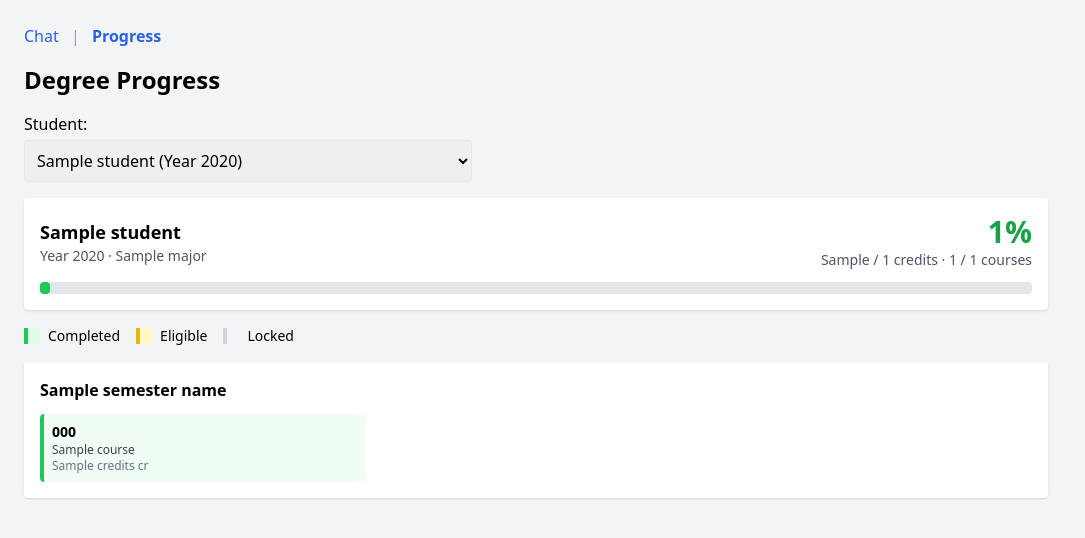
After one commit to Feras1972-KHT/IAAS, a FastAPI app: template backend/app/templates/progress.html in a window 1280 px wide. The commit adds this page. Shown: the top 538 px of the page, without its empty margins (0-1085 px from the left). Run offline with FastAPI, Linux system fonts and the light colour scheme; the template is opened without the code that fills it: most values are stand-ins (such as "Sample title", 1, 10 or a date in 2020); some libraries are stand-ins or nearby versions.

Commit message:
Add degree progress dashboard with eligibility visualization

```diff
--- a/backend/app/api/pages.py
+++ b/backend/app/api/pages.py
@@ -1,14 +1,105 @@
-# pages.py - serves the HTML pages for the chat UI
+# pages.py - serves the HTML pages for the chat UI and progress dashboard
 
-from fastapi import APIRouter, Request
+from fastapi import APIRouter, Depends, HTTPException, Request
 from fastapi.responses import HTMLResponse
 from fastapi.templating import Jinja2Templates
+from sqlalchemy.orm import Session
+
+from app.db.session import get_db
+from app.models import Course, Student
+from app.services.prereq import get_eligible_courses
 
 
 router = APIRouter()
 templates = Jinja2Templates(directory="app/templates")
 
 
+# friendly semester names
+SEMESTER_NAMES = {
+    1: "Freshman Fall",
+    2: "Freshman Spring",
+    3: "Sophomore Fall",
+    4: "Sophomore Spring",
+    5: "Junior Fall",
+    6: "Junior Spring",
+    7: "Senior Fall (+ Summer Internship)",
+    8: "Senior Spring",
+}
+
+
 @router.get("/", response_class=HTMLResponse)
 def chat_page(request: Request):
     return templates.TemplateResponse("chat.html", {"request": request})
+
+
+@router.get("/progress", response_class=HTMLResponse)
+def progress_page(request: Request, student_id: int = 1, db: Session = Depends(get_db)):
+    # find the student
+    student = db.query(Student).filter(Student.id == student_id).first()
+    if not student:
+        raise HTTPException(status_code=404, detail="Student not found")
+
+    all_students = db.query(Student).all()
+    courses = db.query(Course).all()
+
+    # compute eligible courses
+    completed_codes = []
+    for c in student.completed_courses:
+        completed_codes.append(c.code)
+
+    eligible = get_eligible_courses(student, courses)
+    eligible_codes = []
+    for c in eligible:
+        eligible_codes.append(c.code)
+
+    # group courses by semester with status
+    by_semester = {}
+    for course in courses:
+        sem = course.semester or 0
+        if sem not in by_semester:
+            by_semester[sem] = []
+
+        if course.code in completed_codes:
+            status = "completed"
+        elif course.code in eligible_codes:
+            status = "eligible"
+        else:
+            status = "locked"
+
+        by_semester[sem].append({
+            "code": course.code,
+            "name": course.name,
+            "credits": course.credits,
+            "status": status,
+        })
+
+    # sort semesters in order
+    sorted_semesters = sorted(by_semester.items())
+
+    # stats
+    total_credits = 0
+    for c in courses:
+        total_credits += c.credits
+
+    completed_credits = 0
+    for c in student.completed_courses:
+        completed_credits += c.credits
+
+    percentage = 0
+    if total_credits > 0:
+        percentage = round(completed_credits / total_credits * 100)
+
+    return templates.TemplateResponse("progress.html", {
+        "request": request,
+        "student": student,
+        "all_students": all_students,
+        "by_semester": sorted_semesters,
+        "semester_names": SEMESTER_NAMES,
+        "stats": {
+            "completed_count": len(completed_codes),
+            "total_count": len(courses),
+            "completed_credits": completed_credits,
+            "total_credits": total_credits,
+            "percentage": percentage,
+        },
+    })
--- /dev/null
+++ b/backend/app/templates/progress.html
@@ -0,0 +1,92 @@
+<!DOCTYPE html>
+<html>
+<head>
+    <title>IAAS - Degree Progress</title>
+    <script src="https://cdn.tailwindcss.com"></script>
+</head>
+<body class="bg-gray-100 p-6">
+
+    <!-- nav -->
+    <nav class="mb-4 max-w-5xl">
+        <a href="/" class="text-blue-600 hover:underline">Chat</a>
+        <span class="mx-2 text-gray-400">|</span>
+        <a href="/progress" class="text-blue-600 font-bold">Progress</a>
+    </nav>
+
+    <h1 class="text-2xl font-bold mb-4">Degree Progress</h1>
+
+    <!-- student picker -->
+    <div class="mb-4 max-w-md">
+        <label class="block mb-1">Student:</label>
+        <select onchange="window.location.href='/progress?student_id=' + this.value" class="border p-2 rounded w-full">
+            {% for s in all_students %}
+                <option value="{{ s.id }}" {% if s.id == student.id %}selected{% endif %}>
+                    {{ s.name }} (Year {{ s.year }})
+                </option>
+            {% endfor %}
+        </select>
+    </div>
+
+    <!-- summary card -->
+    <div class="bg-white rounded shadow p-4 mb-4 max-w-5xl">
+        <div class="flex justify-between items-center">
+            <div>
+                <h2 class="font-bold text-lg">{{ student.name }}</h2>
+                <p class="text-sm text-gray-600">Year {{ student.year }} &middot; {{ student.major }}</p>
+            </div>
+            <div class="text-right">
+                <div class="text-3xl font-bold text-green-600">{{ stats.percentage }}%</div>
+                <div class="text-sm text-gray-600">
+                    {{ stats.completed_credits }} / {{ stats.total_credits }} credits &middot;
+                    {{ stats.completed_count }} / {{ stats.total_count }} courses
+                </div>
+            </div>
+        </div>
+        <!-- progress bar -->
+        <div class="mt-3 bg-gray-200 rounded h-3">
+            <div class="bg-green-500 rounded h-3" style="width: {{ stats.percentage }}%"></div>
+        </div>
+    </div>
+
+    <!-- legend -->
+    <div class="mb-4 max-w-5xl flex gap-4 text-sm">
+        <div class="flex items-center">
+            <div class="w-4 h-4 bg-green-100 border-l-4 border-green-500 mr-2"></div>
+            <span>Completed</span>
+        </div>
+        <div class="flex items-center">
+            <div class="w-4 h-4 bg-yellow-100 border-l-4 border-yellow-500 mr-2"></div>
+            <span>Eligible</span>
+        </div>
+        <div class="flex items-center">
+            <div class="w-4 h-4 bg-gray-100 border-l-4 border-gray-300 mr-2"></div>
+            <span>Locked</span>
+        </div>
+    </div>
+
+    <!-- semesters -->
+    <div class="max-w-5xl space-y-3">
+        {% for sem_num, courses in by_semester %}
+            <div class="bg-white rounded shadow p-4">
+                <h3 class="font-bold mb-3">{{ semester_names[sem_num] }}</h3>
+                <div class="grid grid-cols-1 md:grid-cols-3 gap-2">
+                    {% for c in courses %}
+                        {% if c.status == 'completed' %}
+                            <div class="border-l-4 border-green-500 bg-green-50 p-2 rounded">
+                        {% elif c.status == 'eligible' %}
+                            <div class="border-l-4 border-yellow-500 bg-yellow-50 p-2 rounded">
+                        {% else %}
+                            <div class="border-l-4 border-gray-300 bg-gray-100 p-2 rounded opacity-60">
+                        {% endif %}
+                            <div class="font-semibold text-sm">{{ c.code }}</div>
+                            <div class="text-xs text-gray-700">{{ c.name }}</div>
+                            <div class="text-xs text-gray-500">{{ c.credits }} cr</div>
+                        </div>
+                    {% endfor %}
+                </div>
+            </div>
+        {% endfor %}
+    </div>
+
+</body>
+</html>
```
Also changed, not shown: backend/app/templates/chat.html (+10 -4 lines).
